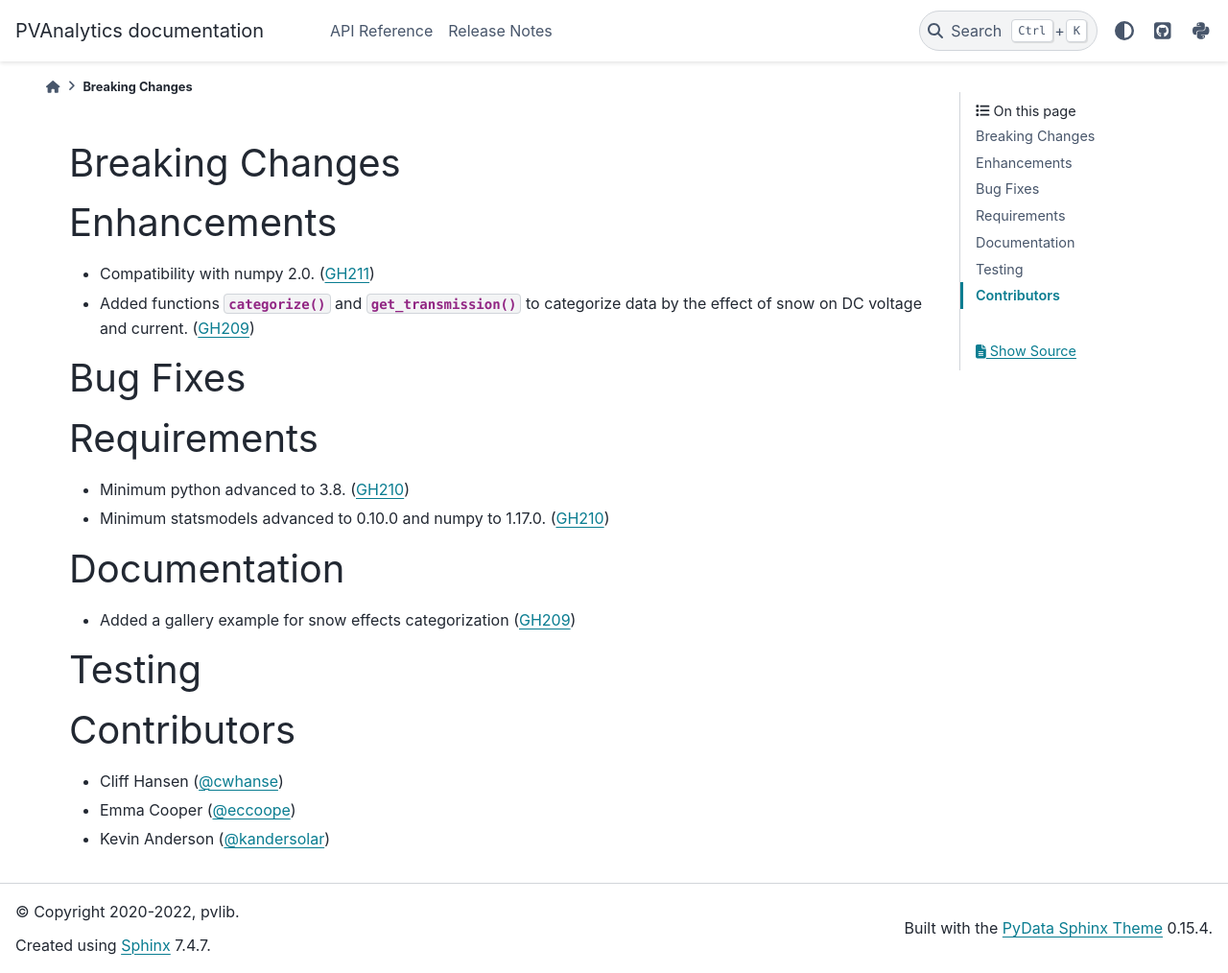
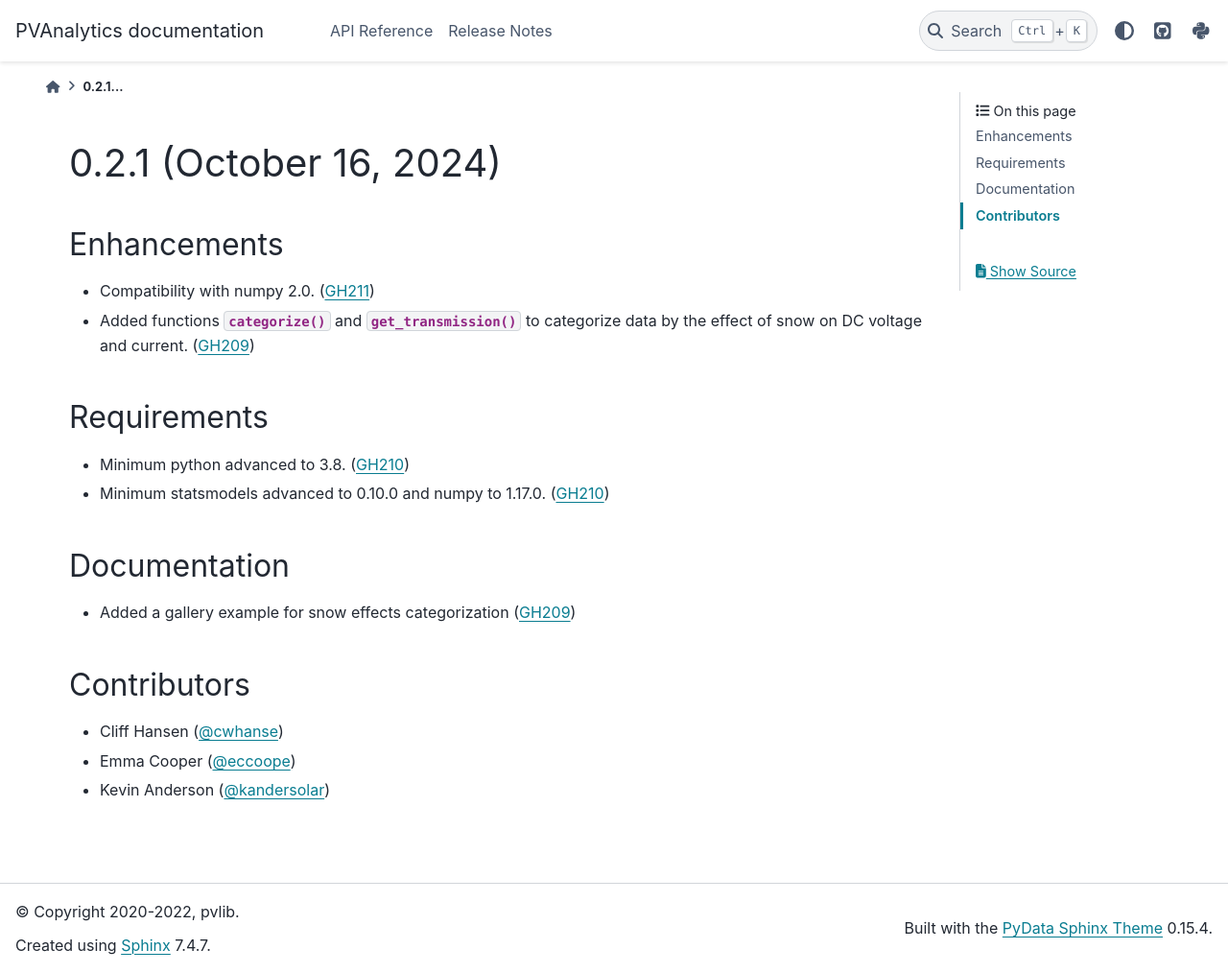
Before and after one commit to pvlib/pvanalytics, a Sphinx documentation site: the page built from docs/whatsnew/0.2.1.rst, in a window 1280 px wide and 1014 px high. Shown: the whole window at 96% size. Built offline with Sphinx 7.4.7 and the PyData theme 0.15.4, drawn with Linux system fonts in a browser that asks for light colours; pages that are not in the unit, such as notebooks, are missing from menus.

Commit message:
clean up 0.2.1 whatsnew page

```diff
--- a/docs/whatsnew/0.2.1.rst
+++ b/docs/whatsnew/0.2.1.rst
@@ -1,7 +1,8 @@
 .. _whatsnew_021:
 
-Breaking Changes
-~~~~~~~~~~~~~~~~
+
+0.2.1 (October 16, 2024)
+------------------------
 
 
 Enhancements
@@ -12,21 +13,15 @@
   data by the effect of snow on DC voltage and current. (:pull:`209`)
 
 
-Bug Fixes
-~~~~~~~~~
-
-
 Requirements
 ~~~~~~~~~~~~
 * Minimum python advanced to 3.8. (:pull:`210`)
 * Minimum statsmodels advanced to 0.10.0 and numpy to 1.17.0. (:pull:`210`)
 
+
 Documentation
 ~~~~~~~~~~~~~
 * Added a gallery example for snow effects categorization (:pull:`209`)
-
-Testing
-~~~~~~~
 
 
 Contributors
```
